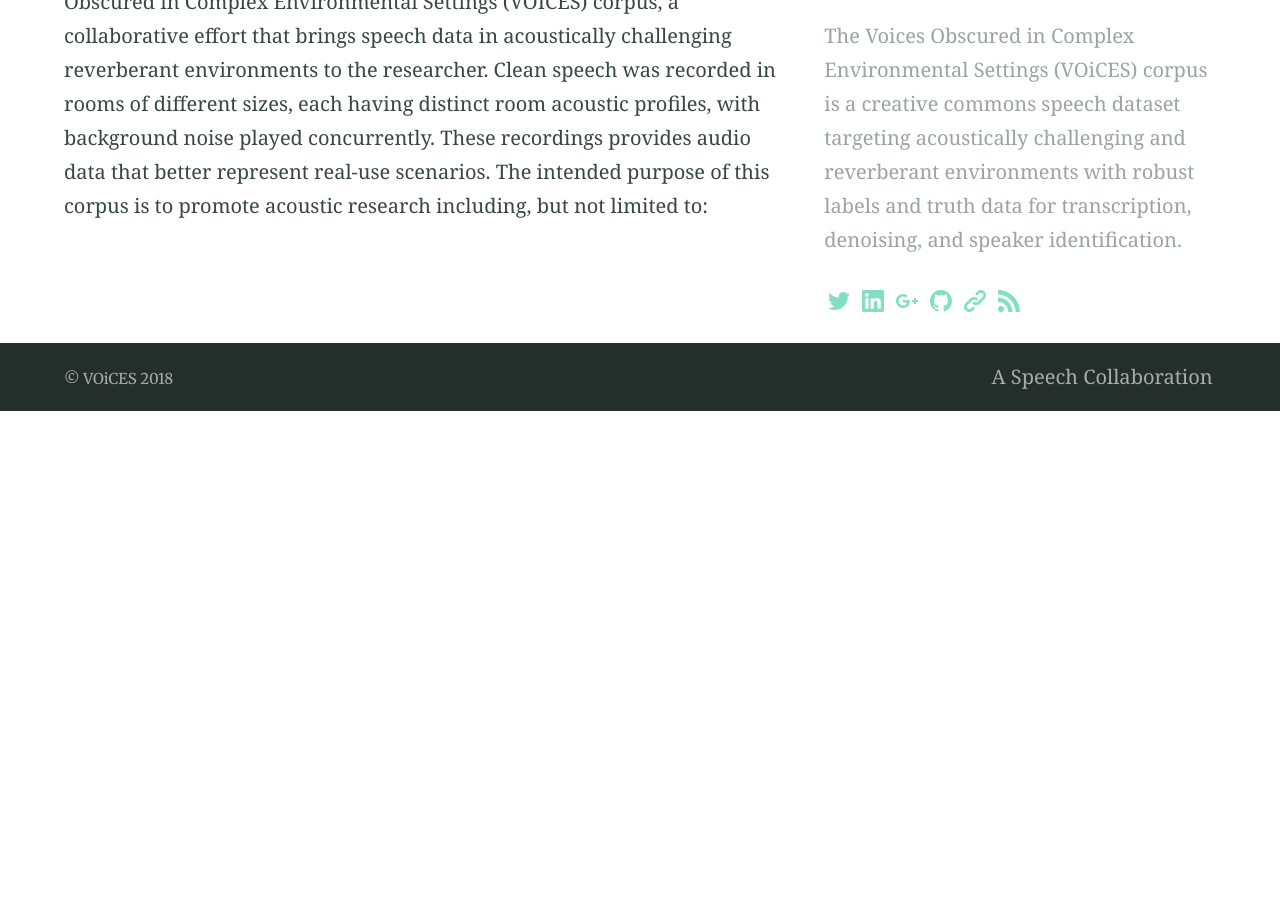
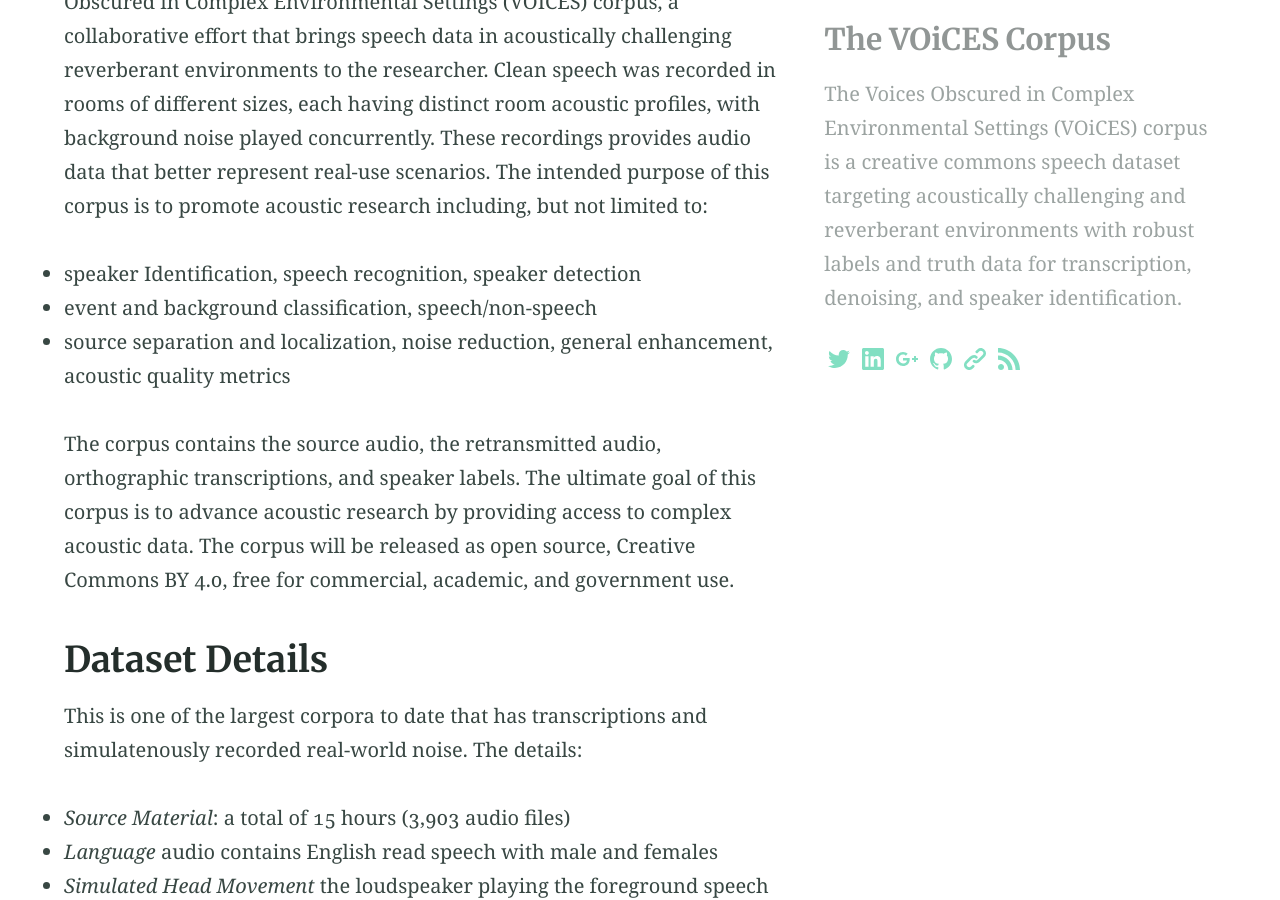
Before and after one commit to IQTLabs/voices, a Jekyll site: the page built from index.md, in a window 1280 px wide and 900 px high, scrolled down 509 px. Built offline with Jekyll 4.4.1, drawn with Linux system fonts in a browser that asks for light colours; our own code applies the rules of GitHub Pages for plain Markdown files; before the commit the page ends 920 px from its top, so only the background shows below that; some of the changed text lies outside the part shown.

Commit message:
index.md

```diff
--- a/index.md
+++ b/index.md
@@ -9,3 +9,21 @@
 ---
 
 SRI International and Lab41, In-Q-Tel, are proud to release the Voices Obscured in Complex Environmental Settings (VOICES) corpus, a collaborative effort that brings speech data in acoustically challenging reverberant environments to the researcher. Clean speech was recorded in rooms of different sizes, each having distinct room acoustic profiles, with background noise played concurrently. These recordings provides audio data that better represent real-use scenarios. The intended purpose of this corpus is to promote acoustic research including, but not limited to:
+
+- speaker Identification, speech recognition, speaker detection
+- event and background classification, speech/non-speech
+- source separation and localization, noise reduction, general enhancement, acoustic quality metrics
+
+The corpus contains the source audio, the retransmitted audio, orthographic transcriptions, and speaker labels. The ultimate goal of this corpus is to advance acoustic research by providing access to complex acoustic data. The corpus will be released as open source, Creative Commons BY 4.0, free for commercial, academic, and government use.
+
+## Dataset Details
+
+This is one of the largest corpora to date that has transcriptions and simulatenously recorded real-world noise. The details:
+
+- *Source Material*: a total of 15 hours (3,903 audio files)
+- *Language* audio contains English read speech with male and females
+- *Simulated Head Movement* the loudspeaker playing the foreground speech was on a motorized rotating platform
+- *Distractor Noise* a large collection containing television, music, babble noise, and HVAC at various SNR
+- *Multiple Rooms* large, medium, and small, with various reverberation
+
+More specific details can be seen at in our readme and paper in the [reading section](/reading)
```
